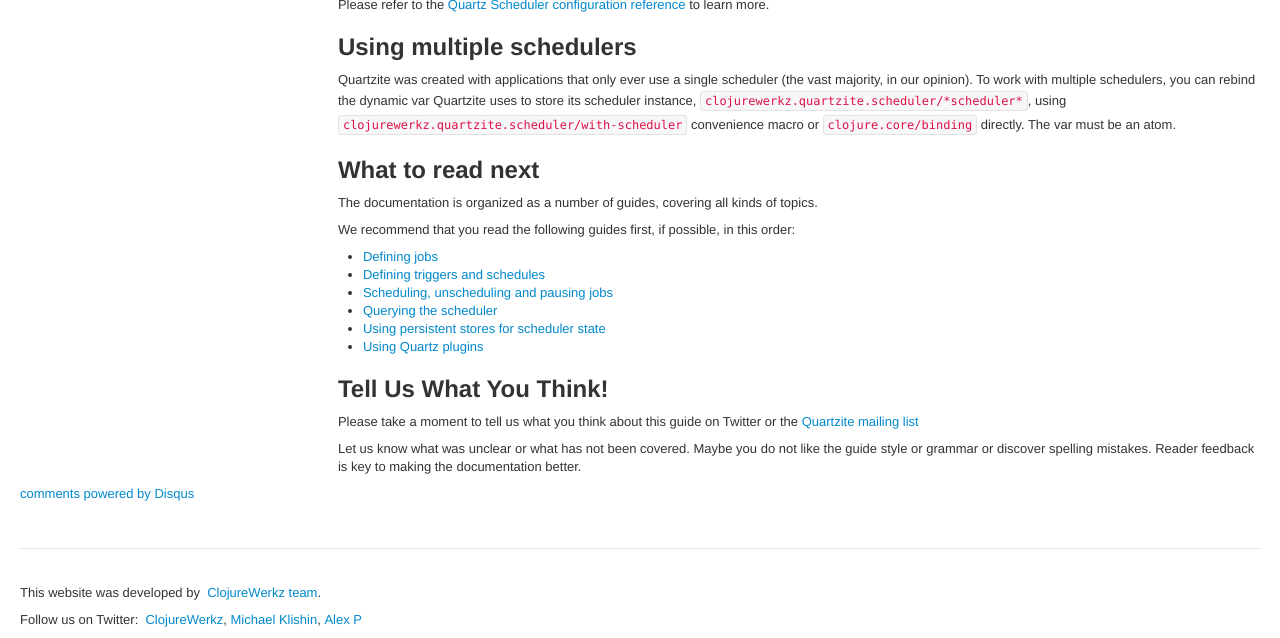
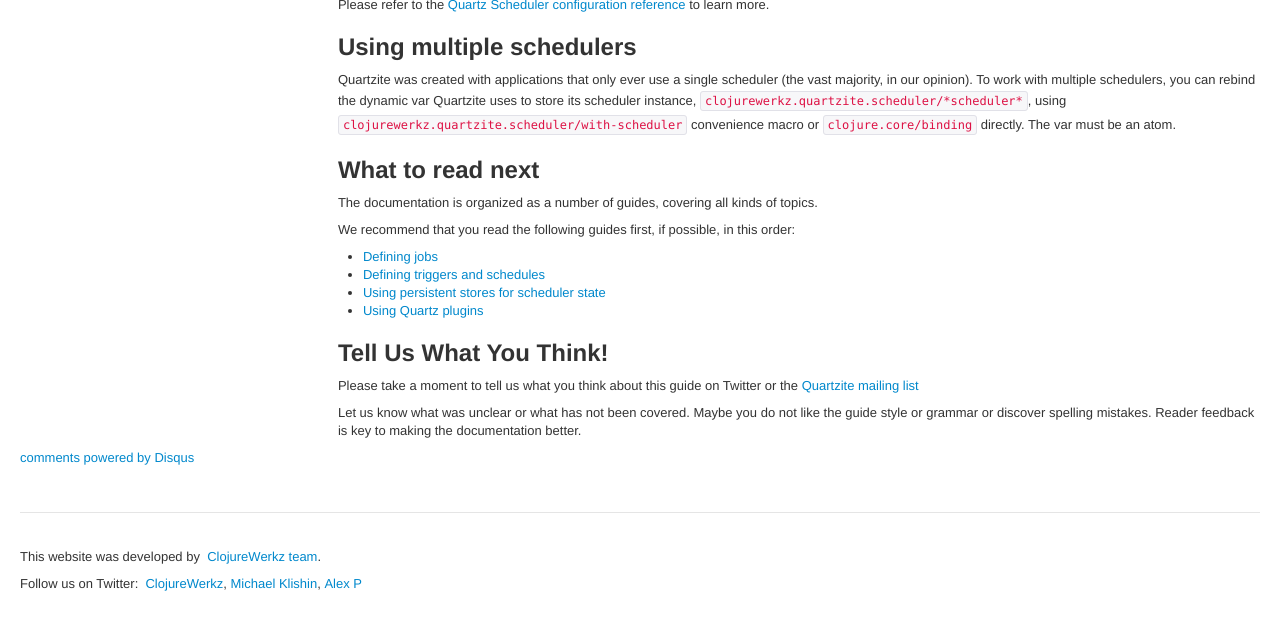
Before and after one commit to clojurewerkz/quartzite.docs, a Jekyll site: the page built from articles/scheduler.md, in a window 1280 px wide and 900 px high, scrolled down 2332 px, cut to the strip 262-900 px from the top of the window. Built offline with Jekyll 4.4.1, drawn with Linux system fonts in a browser that asks for light colours; some web fonts are replaced; comment, search, counter and statistics services are not loaded; after the commit the page ends 3196 px from its top, so only the background shows below that.

Commit message:
Correct links

```diff
--- a/articles/scheduler.md
+++ b/articles/scheduler.md
@@ -110,12 +110,10 @@
 
 We recommend that you read the following guides first, if possible, in this order:
 
- * [Defining jobs](/jobs.html)
- * [Defining triggers and schedules](/triggers.html)
- * [Scheduling, unscheduling and pausing jobs](/unscheduling_and_pausing.html)
- * [Querying the scheduler](/querying.html)
- * [Using persistent stores for scheduler state](/persistent_quartz_stores.html)
- * [Using Quartz plugins](/quartz_plugins.html)
+ * [Defining jobs](/articles/jobs.html)
+ * [Defining triggers and schedules](/articles/triggers.html)
+ * [Using persistent stores for scheduler state](/articles/persistent_quartz_stores.html)
+ * [Using Quartz plugins](/articles/quartz_plugins.html)
 
 
 ## Tell Us What You Think!
```
